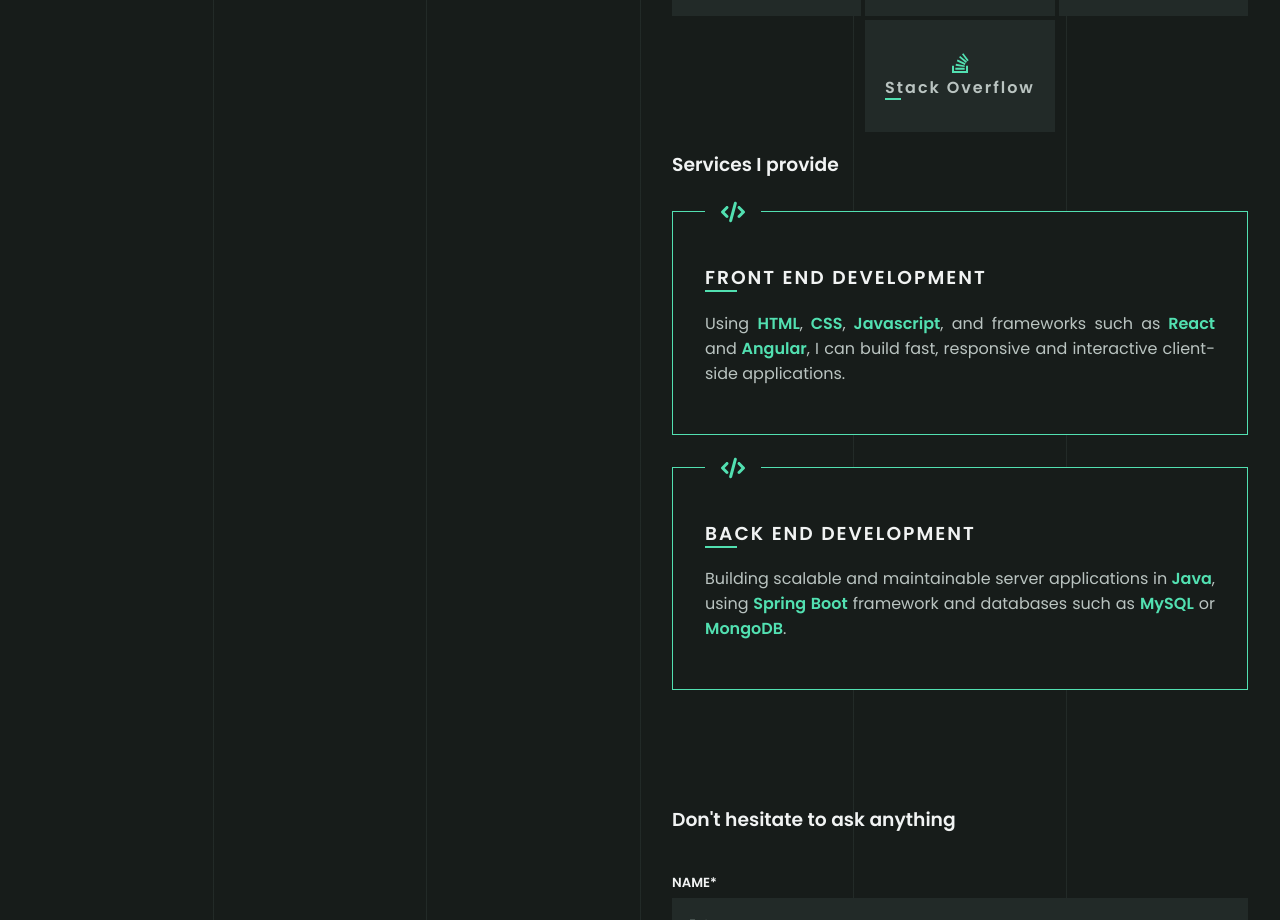
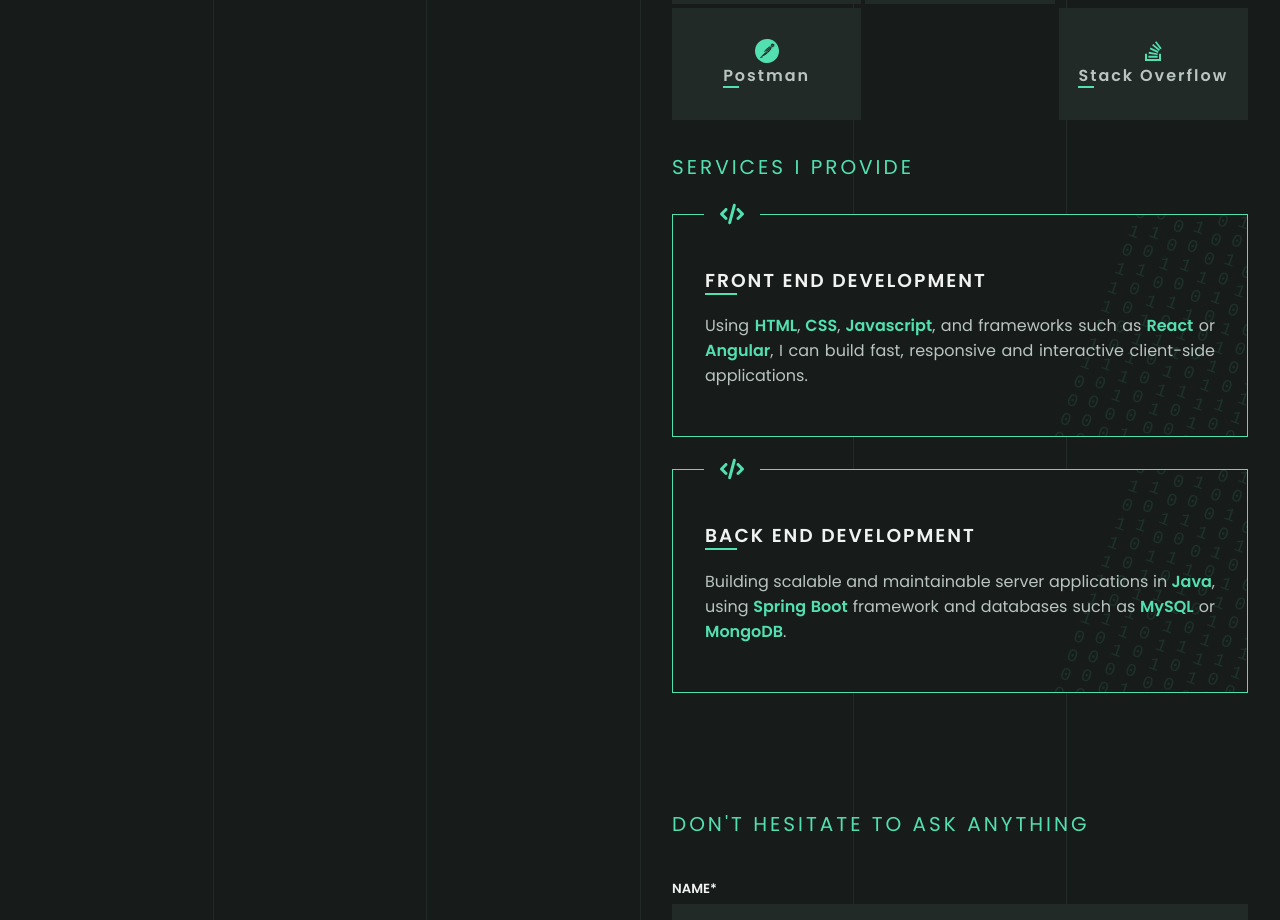
Before and after one commit to rkatanic/portfolio, a React (Create React App) app: page / in a window 1280 px wide. Shown: the part 1880-2800 px from the top of the page. Built offline with nearby package versions, Linux system fonts and the light colour scheme.

Commit message:
Improve service cards

```diff
--- a/src/App.css
+++ b/src/App.css
@@ -12,3 +12,18 @@
   background-size: 1px 100%;
   background-repeat: no-repeat;
 }
+
+.headline {
+  font-size: 1.25rem;
+  font-weight: 400;
+  letter-spacing: 3px;
+  color: var(--color-primary);
+  text-transform: uppercase;
+  position: relative;
+}
+
+@media screen and (max-width: 767px) {
+  .headline {
+    text-align: center;
+  }
+}
--- a/src/components/About.tsx
+++ b/src/components/About.tsx
@@ -5,7 +5,7 @@ import "./About.css";
 
 const About = (): JSX.Element => (
   <Section id="about">
-    <h3>My personal journey</h3>
+    <h3 className="headline">My personal journey</h3>
     <div className="about">
       <div className="about-item">
         <h3 className="about-item-title">Experience</h3>
--- a/src/components/Contact.tsx
+++ b/src/components/Contact.tsx
@@ -5,7 +5,7 @@ import "./Contact.css";
 
 const Contact = (): JSX.Element => (
   <Section id="contact">
-    <h3 className="subtitle">Don't hesitate to ask anything</h3>
+    <h3 className="headline">Don't hesitate to ask anything</h3>
     <ContactForm />
   </Section>
 );
--- a/src/components/Home.css
+++ b/src/components/Home.css
@@ -18,7 +18,7 @@
   justify-content: space-between;
   flex: 1;
   min-width: 300px;
-  max-height: 90vh;
+  max-height: 100vh;
   flex-direction: column;
   align-items: flex-start;
 }
--- a/src/components/ProgressBar.css
+++ b/src/components/ProgressBar.css
@@ -2,7 +2,6 @@
   position: absolute;
   content: "";
   top: 50%;
-  margin-top: 5vh;
   right: 0;
   width: 2px;
   height: 50%;
--- /dev/null
+++ b/src/components/Services.css
@@ -0,0 +1,111 @@
+.service-card {
+  position: relative;
+}
+
+.service-card-content {
+  position: relative;
+  padding: 2rem;
+  margin: 2rem 0;
+  border: 1px solid var(--color-primary);
+  background-color: var(--color-body);
+  overflow: hidden;
+  cursor: pointer;
+}
+
+.service-card-content:hover .service-card-content-title::before {
+  width: 3.5rem;
+}
+
+.service-card-icon {
+  top: -0.75rem;
+  left: 2rem;
+  padding: 0 1rem;
+  background-color: var(--color-body);
+  position: absolute;
+  z-index: 1;
+}
+
+.service-card-icon .icon {
+  fill: var(--color-primary);
+}
+
+.service-card-content-badge {
+  color: var(--color-primary);
+}
+
+.service-card-content-title {
+  text-transform: uppercase;
+  letter-spacing: 2px;
+  position: relative;
+}
+
+.service-card-content-title::before {
+  position: absolute;
+  content: "";
+  bottom: 0;
+  width: 2rem;
+  height: 2px;
+  background-color: var(--color-primary);
+  transition: 0.5s ease;
+}
+
+.service-card-content-desc {
+  text-align: justify;
+}
+
+.service-card-binary {
+  display: flex;
+  width: 100%;
+  height: 400px;
+  overflow: hidden;
+  transform: rotate(20deg);
+  position: absolute;
+  right: -70%;
+  top: 0;
+  opacity: 0.1;
+  color: var(--color-primary);
+}
+
+.service-card-binary-text {
+  margin: 0;
+  padding: 0;
+  cursor: pointer;
+  writing-mode: vertical-rl;
+  text-orientation: upright;
+  position: relative;
+  font-family: monospace;
+  font-size: 1.125rem;
+  margin-top: -50%;
+}
+
+.service-card-binary-text-up {
+  animation: text-up 30s linear infinite;
+}
+
+.service-card-binary-text-down {
+  animation: text-down 30s linear infinite;
+}
+
+@keyframes text-up {
+  0% {
+    top: 0;
+  }
+  50% {
+    top: 50%;
+  }
+  100% {
+    top: 0;
+  }
+}
+
+@keyframes text-down {
+  0% {
+    top: 50%;
+  }
+  50% {
+    top: 0;
+  }
+  100% {
+    top: 50%;
+  }
+}
--- /dev/null
+++ b/src/components/Services.tsx
@@ -0,0 +1,102 @@
+import { ReactComponent as CodeIcon } from "../assets/icons/code.svg";
+
+import "./Services.css";
+
+const Services = (): JSX.Element => (
+  <>
+    <h3 className="headline">Services I provide</h3>
+    <div className="service-card">
+      <div className="service-card-icon">
+        <CodeIcon />
+      </div>
+      <div className="service-card-content">
+        <h3 className="service-card-content-title">Front End Development</h3>
+        <p className="service-card-content-desc">
+          Using <b className="service-card-content-badge">HTML</b>,
+          <b className="service-card-content-badge"> CSS</b>,
+          <b className="service-card-content-badge"> Javascript</b>, and
+          frameworks such as
+          <b className="service-card-content-badge"> React</b> or
+          <b className="service-card-content-badge"> Angular</b>, I can build
+          fast, responsive and interactive client-side applications.
+        </p>
+        <div className="service-card-binary">
+          <p className="service-card-binary-text service-card-binary-text-up">
+            10100101000000010111111000001001010
+          </p>
+          <p className="service-card-binary-text service-card-binary-text-down">
+            10010101010101010000100001000010101
+          </p>
+          <p className="service-card-binary-text service-card-binary-text-up">
+            10001010100000001011111100000100101
+          </p>
+          <p className="service-card-binary-text service-card-binary-text-down">
+            10111010101010101010000100001000011
+          </p>
+          <p className="service-card-binary-text service-card-binary-text-up">
+            10101010100000001011111100000100101
+          </p>
+          <p className="service-card-binary-text service-card-binary-text-down">
+            10000101110101010000100001000010101
+          </p>
+          <p className="service-card-binary-text service-card-binary-text-up">
+            10101010111100001011111100000100101
+          </p>
+          <p className="service-card-binary-text service-card-binary-text-down">
+            10000101110101010000100001000010101
+          </p>
+          <p className="service-card-binary-text service-card-binary-text-up">
+            10100101000000010111111000001001010
+          </p>
+        </div>
+      </div>
+    </div>
+    <div className="service-card">
+      <div className="service-card-icon">
+        <CodeIcon />
+      </div>
+      <div className="service-card-content">
+        <h3 className="service-card-content-title">Back End Development</h3>
+        <p className="service-card-content-desc">
+          Building scalable and maintainable server applications in
+          <b className="service-card-content-badge"> Java</b>, using
+          <b className="service-card-content-badge"> Spring Boot</b> framework
+          and databases such as
+          <b className="service-card-content-badge"> MySQL</b> or
+          <b className="service-card-content-badge"> MongoDB</b>.
+        </p>
+        <div className="service-card-binary">
+          <p className="service-card-binary-text service-card-binary-text-up">
+            10100101000000010111111000001001010
+          </p>
+          <p className="service-card-binary-text service-card-binary-text-down">
+            10010101010101010000100001000010101
+          </p>
+          <p className="service-card-binary-text service-card-binary-text-up">
+            10001010100000001011111100000100101
+          </p>
+          <p className="service-card-binary-text service-card-binary-text-down">
+            10111010101010101010000100001000011
+          </p>
+          <p className="service-card-binary-text service-card-binary-text-up">
+            10101010100000001011111100000100101
+          </p>
+          <p className="service-card-binary-text service-card-binary-text-down">
+            10000101110101010000100001000010101
+          </p>
+          <p className="service-card-binary-text service-card-binary-text-up">
+            10101010111100001011111100000100101
+          </p>
+          <p className="service-card-binary-text service-card-binary-text-down">
+            10000101110101010000100001000010101
+          </p>
+          <p className="service-card-binary-text service-card-binary-text-up">
+            10100101000000010111111000001001010
+          </p>
+        </div>
+      </div>
+    </div>
+  </>
+);
+
+export default Services;
--- a/src/components/Skills.css
+++ b/src/components/Skills.css
@@ -1,32 +1,5 @@
-.skills-container {
-  position: relative;
-  padding: 2rem;
-  margin: 2rem 0;
-  border: 1px solid var(--color-primary);
-  background-color: var(--color-body);
-}
-
-.skills-container:hover .item-title::before {
-  width: 3.5rem;
-}
-
-.skill-badge {
-  color: var(--color-primary);
-}
-
-.skill-icon {
-  top: -0.75rem;
-  padding: 0 1rem;
-  background-color: var(--color-body);
-  position: absolute;
-}
-
-.skill-icon .icon {
-  fill: var(--color-primary);
-}
-
 .skill-bars {
-  margin: 0 0 4rem;
+  margin: 0 0 2rem;
 }
 
 .skill-bar {
@@ -47,29 +20,8 @@
 .skill-bar-percent {
   position: absolute;
   top: 0;
-  width: 50%;
   height: 4px;
   background-color: var(--color-primary);
-}
-
-.item-title {
-  text-transform: uppercase;
-  letter-spacing: 2px;
-  position: relative;
-}
-
-.item-title::before {
-  position: absolute;
-  content: "";
-  bottom: 0;
-  width: 2rem;
-  height: 2px;
-  background-color: var(--color-primary);
-  transition: 0.5s ease;
-}
-
-.item-desc {
-  text-align: justify;
 }
 
 .tool {
@@ -118,15 +70,16 @@
 }
 
 .tools {
+  margin: 2rem 0;
   display: grid;
   grid-gap: 0.25rem;
   grid-auto-columns: minmax(0, 1fr);
   grid-auto-flow: column;
   grid-template-areas:
-    "a . b"
-    ". c d"
-    "e f g"
-    ". h .";
+    "a b ."
+    "c . d"
+    "e f ."
+    "g . h";
 }
 
 #a {
--- a/src/components/Skills.tsx
+++ b/src/components/Skills.tsx
@@ -1,5 +1,4 @@
 import Section from "./Section";
-import { ReactComponent as CodeIcon } from "../assets/icons/code.svg";
 import { ReactComponent as VsCodeIcon } from "../assets/icons/vs-code.svg";
 import { ReactComponent as DockerIcon } from "../assets/icons/docker.svg";
 import { ReactComponent as StackOverflowIcon } from "../assets/icons/stack-overflow.svg";
@@ -10,6 +9,7 @@ import { ReactComponent as IntelliJIcon } from "../assets/icons/intellij.svg";
 import { ReactComponent as PostmanIcon } from "../assets/icons/postman.svg";
 
 import "./Skills.css";
+import Services from "./Services";
 
 const Skills = (): JSX.Element => {
   const skills = [
@@ -29,7 +29,7 @@ const Skills = (): JSX.Element => {
     <Section id="skills">
       <div className="skills">
         <div className="skill-bars">
-          <h3>My skills</h3>
+          <h3 className="headline">My skills</h3>
           {skills.map(({ key, value }) => (
             <div key={key}>
               <p className="skill-bar-label">{key}</p>
@@ -42,7 +42,7 @@ const Skills = (): JSX.Element => {
             </div>
           ))}
         </div>
-        <h3>Some of the tools that I use daily, and many more...</h3>
+        <h3 className="headline">Some of the tools I use, and many more...</h3>
         <div className="tools">
           <div id="a" className="tool">
             <GitIcon />
@@ -77,35 +77,7 @@ const Skills = (): JSX.Element => {
             <span className="tool-label">Stack Overflow</span>
           </div>
         </div>
-
-        <h3>Services I provide</h3>
-        <div className="skills-container">
-          <div className="skill-icon">
-            <CodeIcon />
-          </div>
-          <h3 className="item-title">Front End Development</h3>
-          <p className="item-desc">
-            Using <b className="skill-badge">HTML</b>,
-            <b className="skill-badge"> CSS</b>,
-            <b className="skill-badge"> Javascript</b>, and frameworks such as
-            <b className="skill-badge"> React</b> and
-            <b className="skill-badge"> Angular</b>, I can build fast,
-            responsive and interactive client-side applications.
-          </p>
-        </div>
-        <div className="skills-container">
-          <div className="skill-icon">
-            <CodeIcon />
-          </div>
-          <h3 className="item-title">Back End Development</h3>
-          <p className="item-desc">
-            Building scalable and maintainable server applications in
-            <b className="skill-badge"> Java</b>, using
-            <b className="skill-badge"> Spring Boot</b> framework and databases
-            such as <b className="skill-badge"> MySQL</b> or
-            <b className="skill-badge"> MongoDB</b>.
-          </p>
-        </div>
+        <Services />
       </div>
     </Section>
   );
```
